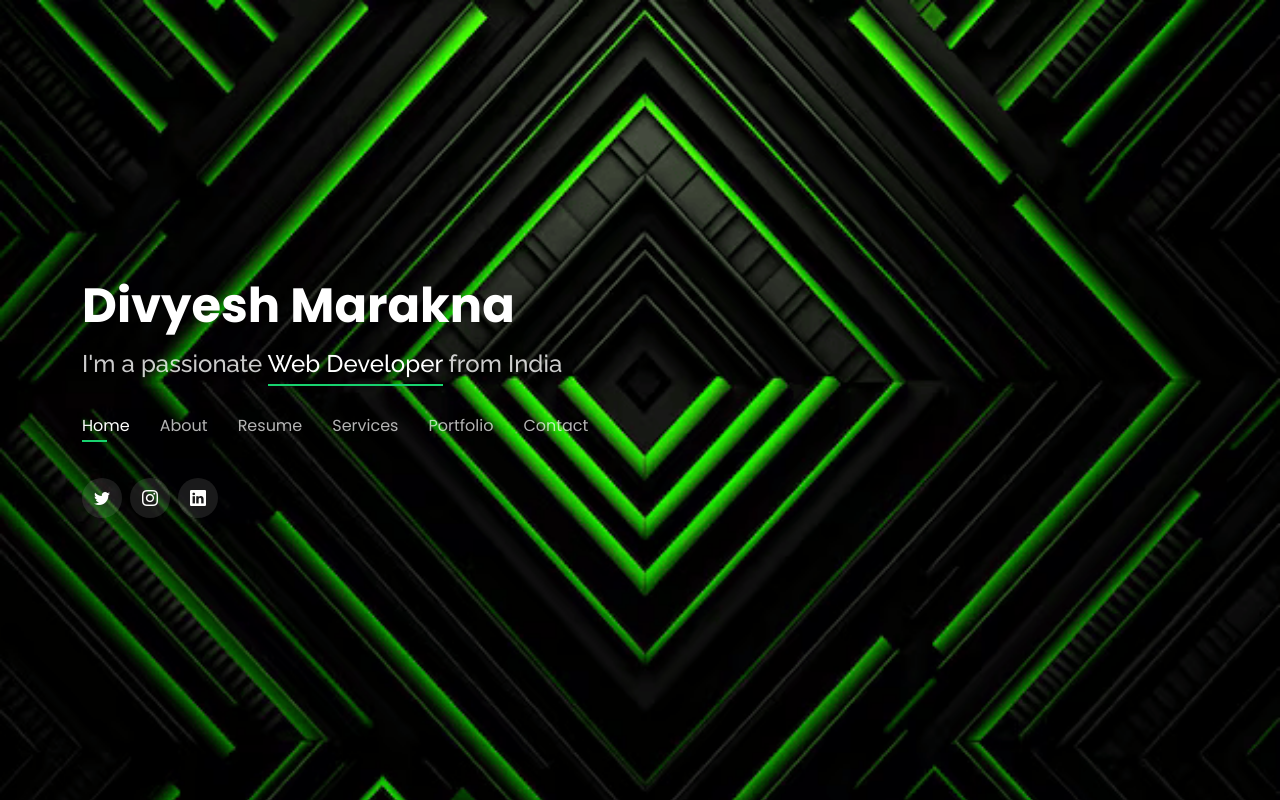
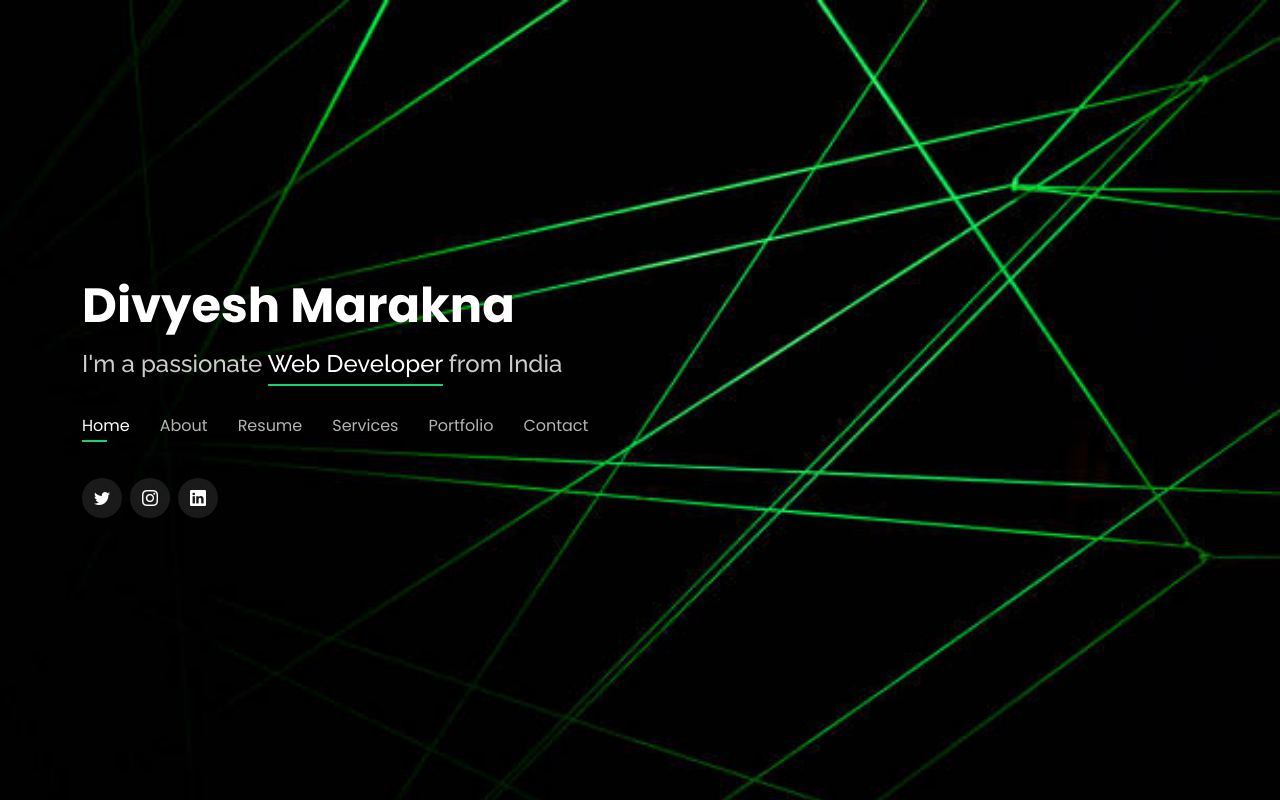
Before and after one commit to DivyeshMarkana/Portfolio, a plain HTML site: page index.html in a window 1280 px wide. Drawn offline with nearby package versions, Linux system fonts and the light colour scheme.

Commit message:
Update style.css

```diff
--- a/assets/css/style.css
+++ b/assets/css/style.css
@@ -20,7 +20,7 @@ body {
 body::before {
   content        : "";
   position       : fixed;
-  background     : #040404 url("../img/bg-green-neon.png") top right no-repeat;
+  background     : #040404 url("../img/green-neon.jpg") top right no-repeat;
   background-size: cover;
   left           : 0;
   right          : 0;
```
